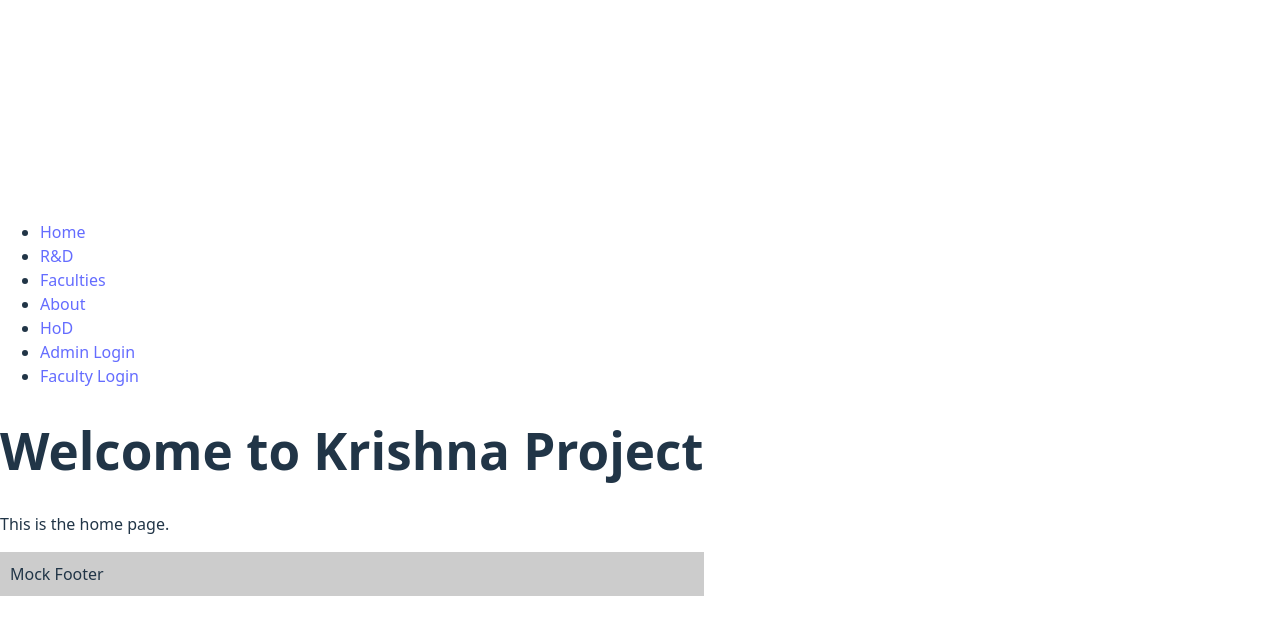
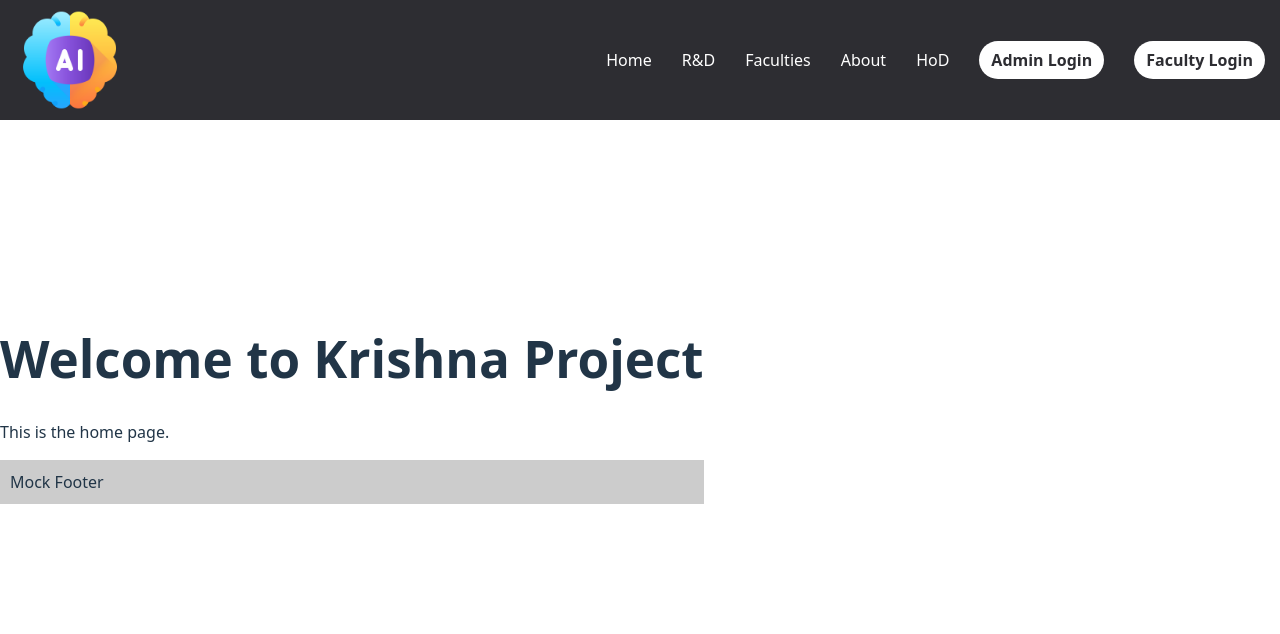
Before and after one commit to NSambhajiS/CSE-AI-website, a React (Vite) app in the folder frontend/: page / in a window 1280 px wide. Shown: the top 634 px of the page. Built offline with nearby package versions, Linux system fonts and the light colour scheme.

Commit message:
Navbar styles added

```diff
--- /dev/null
+++ b/frontend/src/components/Navbar/Navbar.css
@@ -0,0 +1,102 @@
+.logo {
+    width: 100px;
+    height: auto;
+}
+
+.navbar {
+    width: 100%;
+    background: #2d2d32; /* Navbar background */
+    color: #fff;
+    padding: 10px 20px;
+    position: fixed;
+    top: 0;
+    left: 0;
+    display: flex;
+    align-items: center;
+    justify-content: space-between;
+    z-index: 1000;
+}
+
+.nav-links {
+    display: flex;
+    list-style: none;
+    padding-right: 20px;
+}
+
+.nav-links li {
+    margin: 0 15px;
+}
+
+.nav-links li a {
+    text-decoration: none;
+    color: white;
+    font-size: 16px;
+    transition: 0.3s ease-in-out;
+}
+
+.nav-links li a:hover {
+    color: #f4a261;
+}
+
+/* Admin and Faculty Login Button Styling */
+.btn {
+    padding: 8px 12px;
+    border-radius: 20px; /* Increased to make buttons rounder */
+    font-weight: bold;
+    text-align: center;
+}
+
+/* Admin Login Button */
+.nav-links li:nth-last-child(2) .btn {
+    background: white; /* Opposite of navbar color */
+    color: #2d2d32; /* Same as navbar background */
+}
+
+/* Faculty Login Button */
+.nav-links li:last-child .btn {
+    background: white; /* Opposite of navbar color */
+    color: #2d2d32; /* Same as navbar background */
+}
+
+/* Button Hover Effect */
+.btn:hover {
+    background: #e76f51;
+    color: white;
+}
+
+/* Menu Icon */
+.menu-icon {
+    display: none;
+    cursor: pointer;
+    width: 35px;
+    margin-right: 20px; /* Increase this value */
+}
+
+/* Mobile View */
+@media (max-width: 937px) {
+    .menu-icon {
+        display: block;
+        margin-right: 30px; /* Increased spacing */
+    }
+
+    .nav-links {
+        display: none;
+        position: absolute;
+        top: 60px;
+        right: 0;
+        background: #2d2d32;
+        width: 200px;
+        flex-direction: column;
+        align-items: center;
+        padding: 20px;
+        border-radius: 5px;
+    }
+
+    .nav-links.show-mobile-menu {
+        display: flex;
+    }
+
+    .nav-links li {
+        margin: 15px 0;
+    }
+}
--- a/frontend/src/components/Navbar/Navbar.jsx
+++ b/frontend/src/components/Navbar/Navbar.jsx
@@ -1,33 +1,43 @@
-// filepath: /krishna-project/frontend/krishna-frontend/src/components/Navbar/Navbar.jsx
-import React from 'react';
+import React, { useState } from 'react';
 import { Link } from 'react-router-dom';
+import './Navbar.css';
+import logo from '../../assets/logo.png';
+import menu_icon from '../../assets/menu-icon.png';
 
 function Navbar() {
+  const [mobileMenu, setMobileMenu] = useState(false);
+
+  const toggleMenu = () => {
+    setMobileMenu(!mobileMenu);
+  };
+
   return (
-    <nav>
-      <ul>
+    <nav className="navbar">
+      <img src={logo} alt="Logo" className="logo" />
+      <ul className={`nav-links ${mobileMenu ? 'show-mobile-menu' : ''}`}>
         <li>
-          <Link to="/">Home</Link>
+          <Link to="/" onClick={() => setMobileMenu(false)}>Home</Link>
         </li>
         <li>
-          <Link to="/research">R&D</Link>
+          <Link to="/research" onClick={() => setMobileMenu(false)}>R&D</Link>
         </li>
         <li>
-          <Link to="/faculties">Faculties</Link>
+          <Link to="/faculties" onClick={() => setMobileMenu(false)}>Faculties</Link>
         </li>
         <li>
-          <Link to="/about">About</Link>
+          <Link to="/about" onClick={() => setMobileMenu(false)}>About</Link>
         </li>
         <li>
-          <Link to="/hod">HoD</Link>
+          <Link to="/hod" onClick={() => setMobileMenu(false)}>HoD</Link>
         </li>
         <li>
-          <Link to="/admin">Admin Login</Link>
+          <Link to="/admin" onClick={() => setMobileMenu(false)} className="btn">Admin Login</Link>
         </li>
         <li>
-          <Link to="/faculty">Faculty Login</Link>
+          <Link to="/faculty" onClick={() => setMobileMenu(false)} className="btn">Faculty Login</Link>
         </li>
       </ul>
+      <img src={menu_icon} alt="Menu" className="menu-icon" onClick={toggleMenu} />
     </nav>
   );
 }
```
Also changed, not shown: frontend/src/assets/logo.png (added), frontend/src/assets/menu-icon.png (added).
